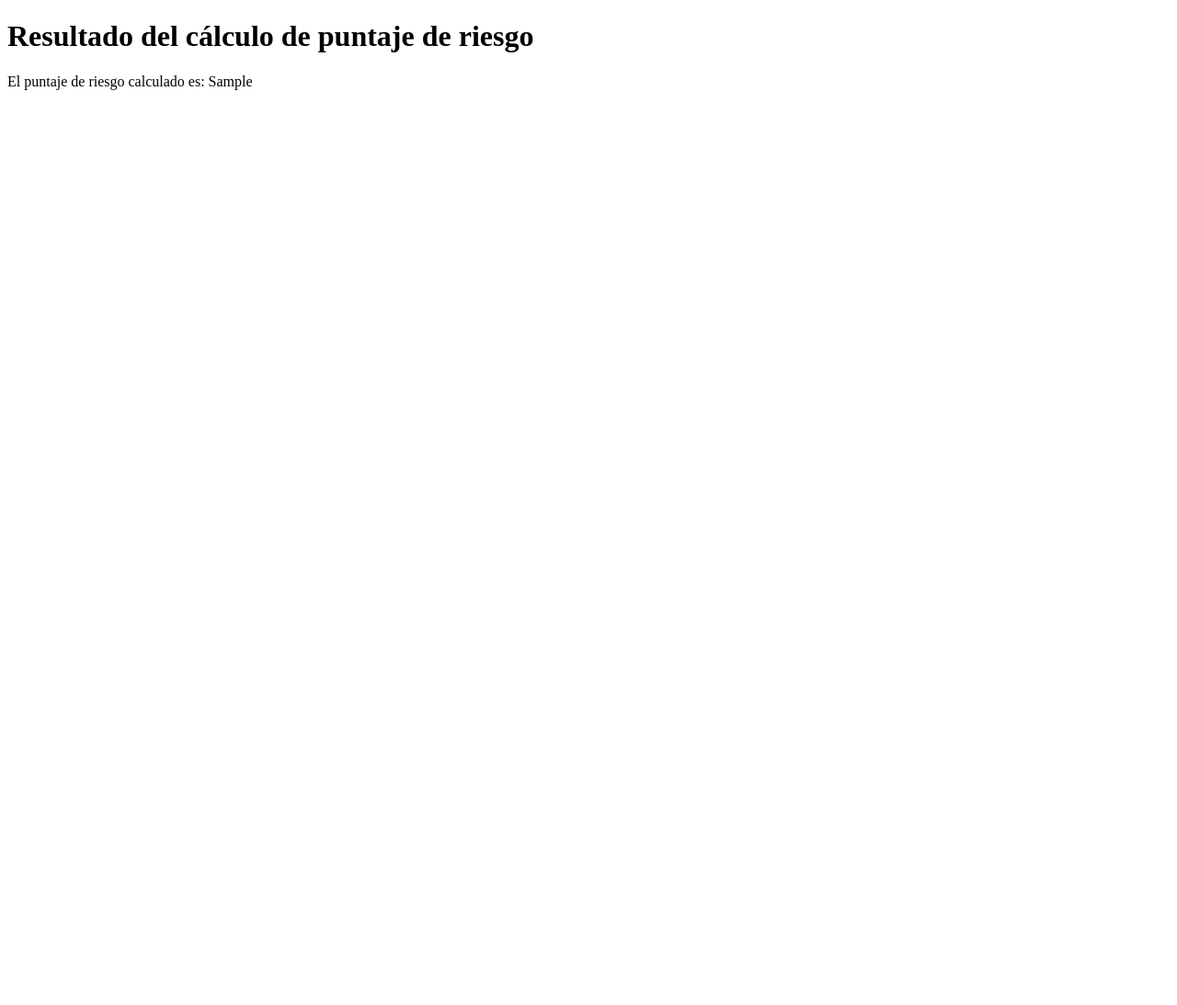
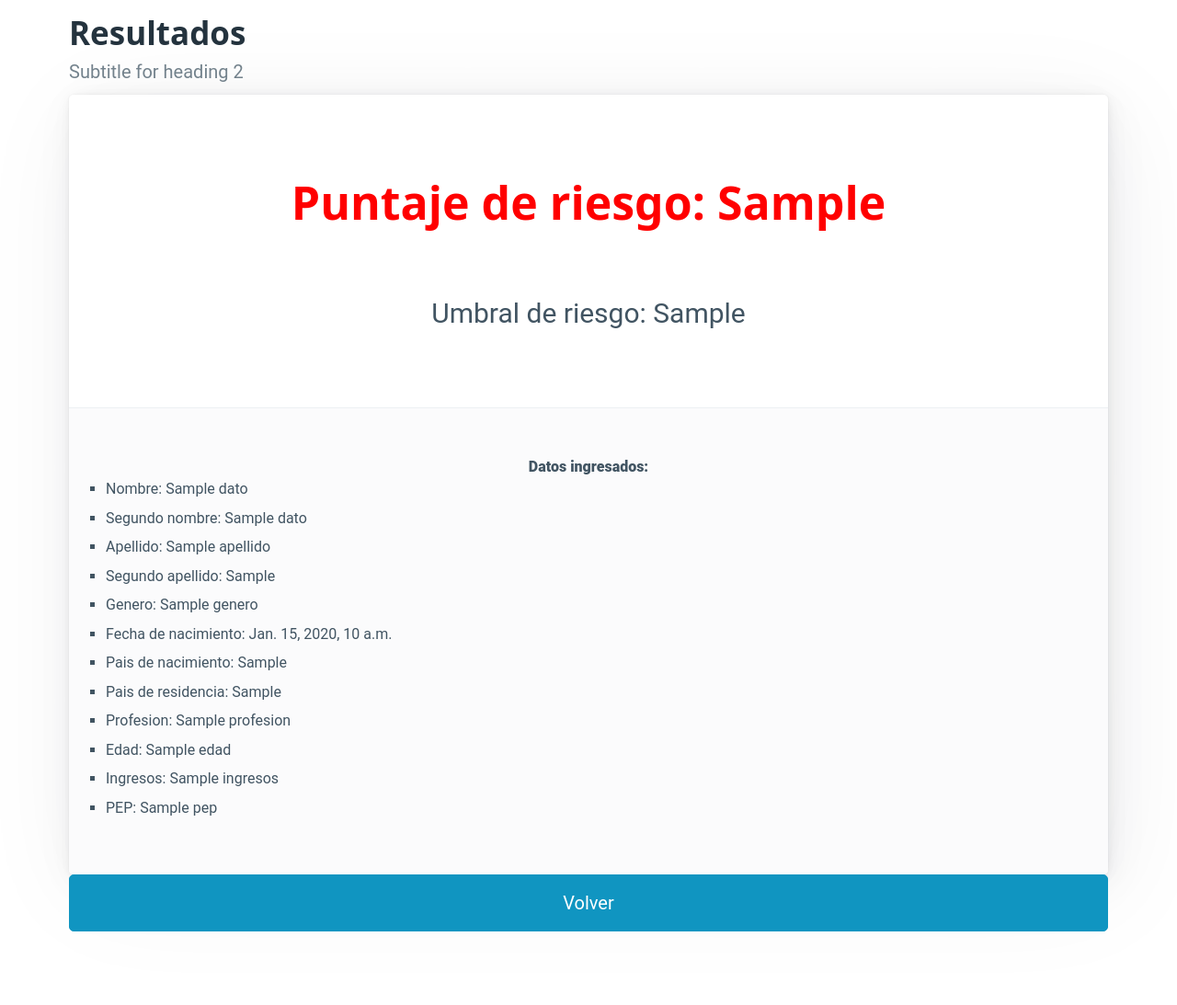
Before and after one commit to Serphp/PT, a Django app: template reto_2/templates/mostrar_resultado.html in a window 1280 px wide. Shown: the whole page at 92% size. Before the commit the page ends 98 px from the top, so only its background shows below. Run offline with Django 3.2, Linux system fonts and the light colour scheme; the template is opened without the code that fills it: most values are stand-ins (such as "Sample title", 1, 10 or a date in 2020).

Commit message:
update & add: show data form & improvement style mostrar_resultado

```diff
--- a/reto_2/frontpr/views.py
+++ b/reto_2/frontpr/views.py
@@ -18,11 +18,12 @@ class DatosPersonaForm(forms.Form):
 
 
 def index(request):
-    # Si el formulario se envió, procesa los datos
+    # Si el formulario se envió, procesar los datos
     if request.method == 'POST':
         form = DatosPersonaForm(request.POST)
         if form.is_valid():
             datos = form.cleaned_data
+            request.session['datos_formulario'] = datos
             puntaje_riesgo, umbral_riesgo = calcular_puntaje_riesgo(datos)
             return redirect('mostrar_resultado', puntaje_riesgo=puntaje_riesgo, umbral_riesgo=umbral_riesgo)
     else:
@@ -89,6 +90,7 @@ def calcular_puntaje_riesgo(datos):
     # retorna el puntaje total y umbral_riesgo
 
 def mostrar_resultado(request, puntaje_riesgo, umbral_riesgo):
+    datos = request.session.get('datos_formulario')
     porcentaje = puntaje_riesgo / 500 * 100
 
     # Calcular umbral de riesgo
@@ -99,4 +101,4 @@ def mostrar_resultado(request, puntaje_riesgo, umbral_riesgo):
     else:
         umbral_riesgo = 'Bajo'
     #Renderiza los resultados en la plantilla mostrar_resultado.html
-    return render(request, 'mostrar_resultado.html', {'puntaje_riesgo': puntaje_riesgo, 'porcentaje': porcentaje, 'umbral_riesgo': umbral_riesgo})
+    return render(request, 'mostrar_resultado.html', {'puntaje_riesgo': puntaje_riesgo, 'porcentaje': porcentaje, 'umbral_riesgo': umbral_riesgo, 'datos': datos})
--- a/reto_2/templates/mostrar_resultado.html
+++ b/reto_2/templates/mostrar_resultado.html
@@ -1,10 +1,67 @@
+
 <!DOCTYPE html>
 <html>
 <head>
-    <title>Resultado del cálculo de puntaje de riesgo</title>
+    <head>
+        <!-- Required meta tags -->
+        <meta charset="utf-8">
+        <meta name="viewport" content="width=device-width, initial-scale=1, shrink-to-fit=no">
+
+        <script src="https://code.jquery.com/jquery-3.6.0.min.js"></script>
+        <!-- Bootstrap CSS -->
+        <link rel="stylesheet" href="https://cdn.jsdelivr.net/npm/@picocss/pico@1/css/pico.min.css">
+        {% load static %}
+        <link rel="stylesheet" href="{% static 'global.css' %}">
+
+
+        <title>{% block title %} Calcular el perfil de riesgo{% endblock %}</title>
+      </head>
 </head>
 <body>
-    <h1>Resultado del cálculo de puntaje de riesgo</h1>
-    <p>El puntaje de riesgo calculado es: {{ puntaje_riesgo }}</p>
+
+
+    {% block content %}
+    <section class="container">
+    <div class="card">
+
+        <hgroup>
+            <h2>Resultados</h2>
+            <h3>Subtitle for heading 2</h3>
+          </hgroup>
+
+        <article class="total">
+            <h1 class="{% if puntaje_riesgo < 1200 %}bajo{% elif puntaje_riesgo < 1400 %}medio{% else %}alto{% endif %}">
+                Puntaje de riesgo: {{ puntaje_riesgo }}
+            </h1>
+            <p>
+                Umbral de riesgo: {{ umbral_riesgo }}
+            </p>
+            <footer class="datos">
+            Datos ingresados: <br>
+            <ul>
+                <li>Nombre: {{ datos.nombre }}</li>
+                <li>Segundo nombre: {{ datos.segundo_nombre}}</li>
+                <li>Apellido: {{ datos.apellido }}</li>
+                <li>Segundo apellido: {{ datos.segundo_apellido }}</li>
+                <li>Genero: {{ datos.genero }}</li>
+                <li>Fecha de nacimiento: {{ datos.fecha_nacimiento }}</li>
+                <li>Pais de nacimiento: {{ datos.pais_nacimiento }}</li>
+                <li>Pais de residencia: {{ datos.pais_residencia }}</li>
+                <li>Profesion: {{ datos.profesion }}</li>
+                <li>Edad: {{ datos.edad }}</li>
+                <li>Ingresos: {{ datos.ingresos }}</li>
+                <li>PEP: {{ datos.pep }}</li>
+            </ul>
+
+            </footer>
+          </article>
+            <button class="warning" onclick="history.go(-1)">
+                Volver
+            </button>
+        <h1></h1>
+    </div>
+    </section>
+
+{% endblock %}
 </body>
 </html>
```
